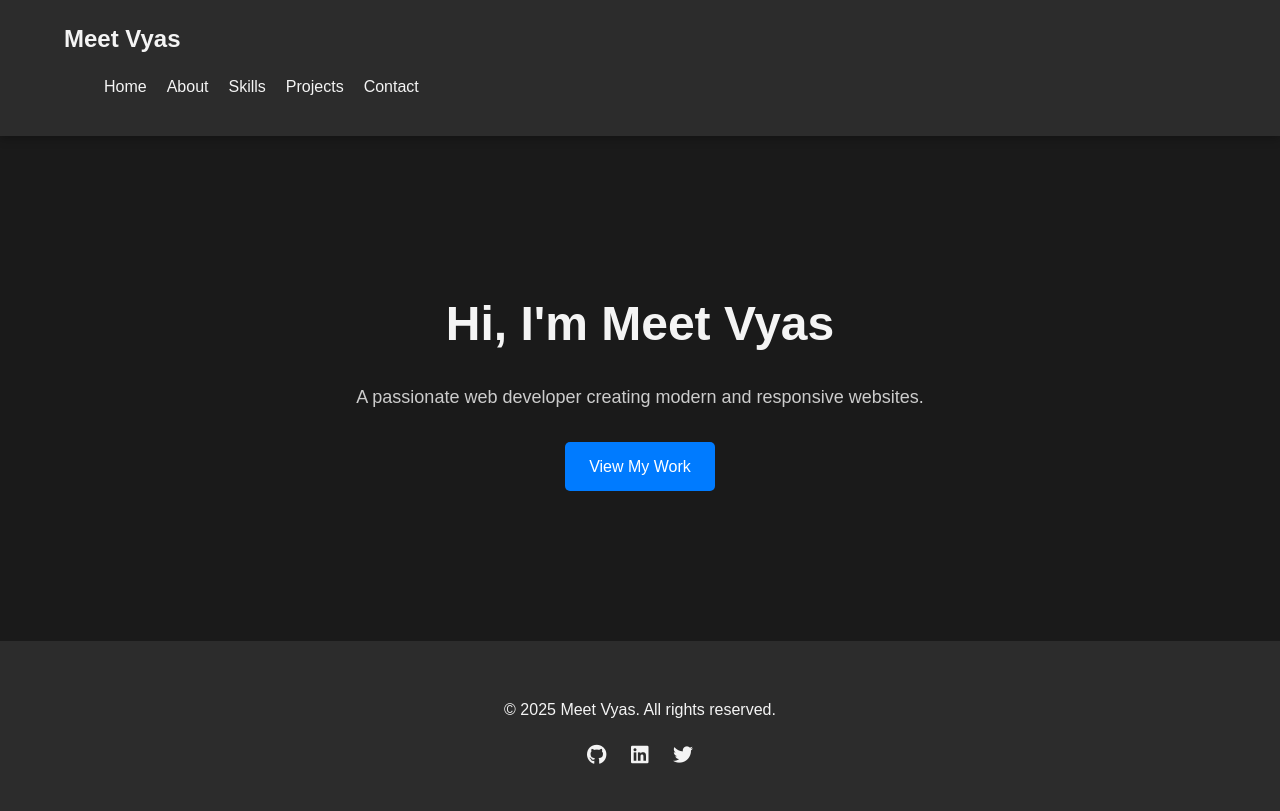
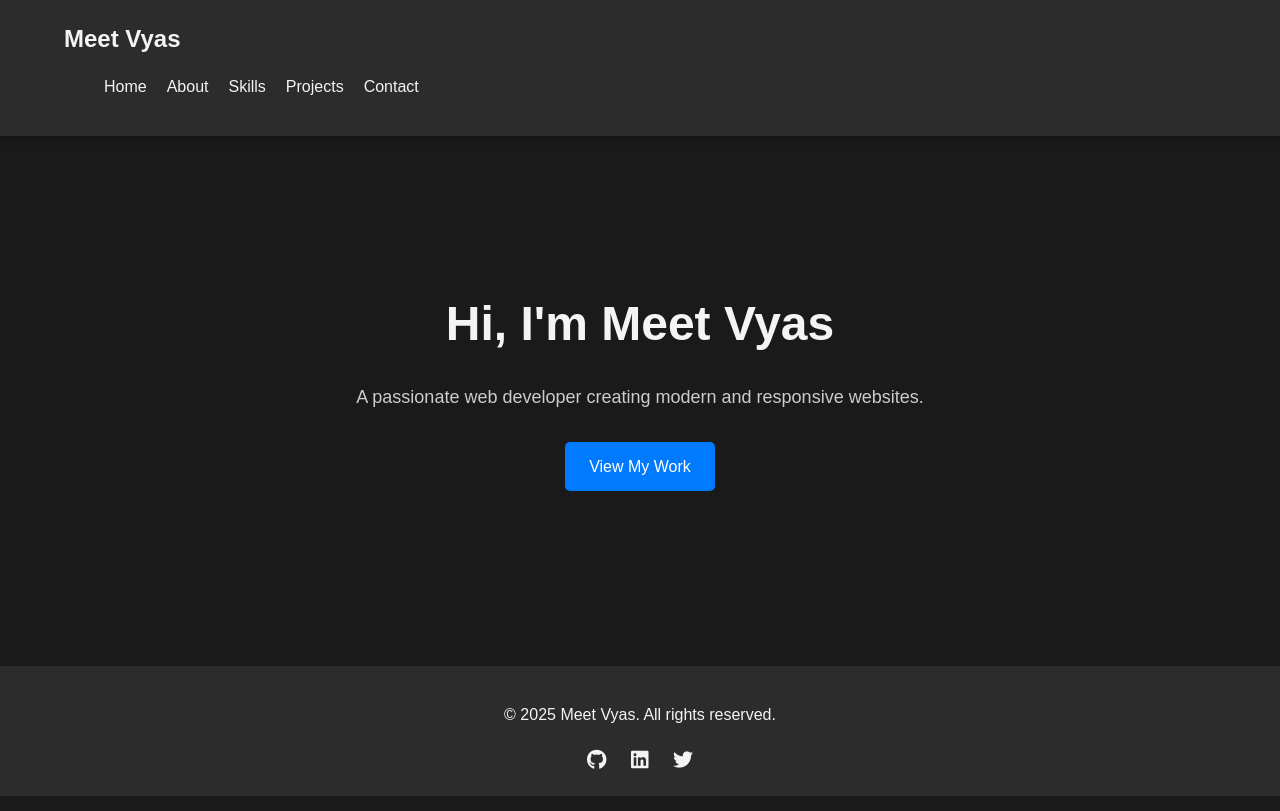
Before and after one commit to MeetVyas11/Portfolio, a website: page index.html in a window 1280 px wide. Drawn offline with Linux system fonts and the light colour scheme.

Commit message:
Refactor CSS for improved layout and footer positioning

```diff
--- a/styles.css
+++ b/styles.css
@@ -6,6 +6,9 @@ body {
   color: #f4f4f4; /* White text */
   background: #1a1a1a; /* Matte black background */
   line-height: 1.6;
+  display: flex;
+  flex-direction: column;
+  min-height: 100vh; /* Ensure the body takes at least the full viewport height */
 }
 
 /* Container for centering content */
@@ -13,6 +16,7 @@ body {
   width: 90%;
   max-width: 1200px;
   margin: 0 auto;
+  flex: 1; /* Allow the container to grow and push the footer down */
 }
 
 /* Section padding for spacing */
@@ -222,6 +226,7 @@ h2::after {
   #about p {
     font-size: 20px;
   }
+
 }
 
 /* Skills Section */
@@ -328,7 +333,9 @@ footer {
   background: #2c2c2c; /* Matte grey */
   color: #f4f4f4; /* White */
   text-align: center;
-  padding: 40px 0;
+  padding: 20px 0;
+  margin-top: auto; /* Push the footer to the bottom */
+  margin-bottom: 4px;
 }
 
 footer .social-links {
```
